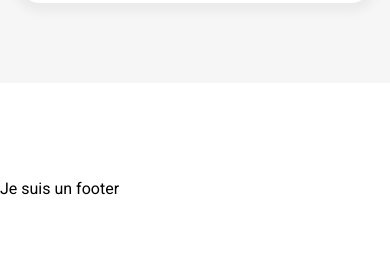
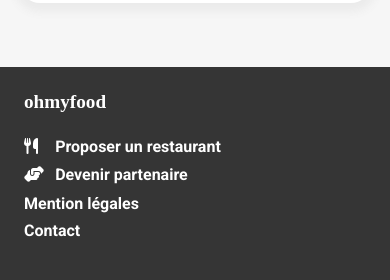
Before and after one commit to Matthieu-Mary/P3-Ohmyfood, a website: page pages/index.html in a window 390 px wide. Shown: the part 2022-2302 px from the top of the page. Before the commit the page ends 2220 px from the top, so only its background shows below. Drawn offline with Linux system fonts and the light colour scheme; a web font is replaced by a local one.

Commit message:
add footer and responsive footer

```diff
--- a/pages/index.html
+++ b/pages/index.html
@@ -114,7 +114,23 @@
     </section>
 
     <footer>
-        Je suis un footer
+        <h5>ohmyfood</h5>
+        <ul>
+            <li>
+                <i class="fa-solid fa-utensils"></i>
+                <a href="#">Proposer un restaurant</a>
+            </li>
+            <li>
+                <i class="fa-solid fa-handshake-angle"></i>
+                <a href="#">Devenir partenaire</a>
+            </li>
+            <li>
+                <a href="#">Mention légales</a>
+            </li>
+            <li>
+                <a href="#">Contact</a>
+            </li>
+        </ul>
     </footer>
 
 </body>
--- a/styles/scss/components/_footer.scss
+++ b/styles/scss/components/_footer.scss
@@ -0,0 +1,48 @@
+footer {
+    color: white;
+    background-color: var(--dark-1);
+
+    h5 {
+        font-size: 1.2rem;
+        padding: 1.5rem 1.5rem 0;
+        font-family: var(--font-title);
+    }
+
+    ul {
+        padding: 1rem 1.5rem 2.5rem;
+        li {
+            margin-top: 0.5rem;
+            a {
+                font-weight: bold;
+                cursor: pointer;
+
+                &:hover {
+                    opacity: 0.8;
+                }
+            }
+            i {
+                width: 1.2rem;
+                height: 1.2rem;
+                margin-right: 0.5rem;
+            }
+        }
+    }
+
+}
+
+@media screen and (min-width: 768px) {
+    footer {
+
+        h5 {
+            text-align: center;
+            font-size: 2rem;
+        }
+        ul {
+            width: 700px;
+            margin: 0 auto;
+            display: flex;
+            justify-content: space-between;
+        }
+    }
+
+}
--- a/styles/scss/components/_restaurants.scss
+++ b/styles/scss/components/_restaurants.scss
@@ -1,7 +1,7 @@
 .restaurants {
     width: 100%;
-    margin: 6rem auto;
-    padding: 0 0 5rem;
+    margin: 6rem auto 0;
+    padding: 0 0 4rem;
     display: flex;
     flex-direction: column;
     background-color: var(--grey-2);
--- a/styles/scss/utils/_variables.scss
+++ b/styles/scss/utils/_variables.scss
@@ -6,6 +6,7 @@
     --grey-1: #ebebeb;
     --grey-2: #F6F6F6;
     --grey-3: #696969;
+    --dark-1: #353535;
 
 
     --linear-gradient: linear-gradient(170deg, rgba(255,121,218,1) 0%, rgba(147,86,220,1) 100%);
```
Also changed, not shown: styles/css/style.css, 1 other file.
